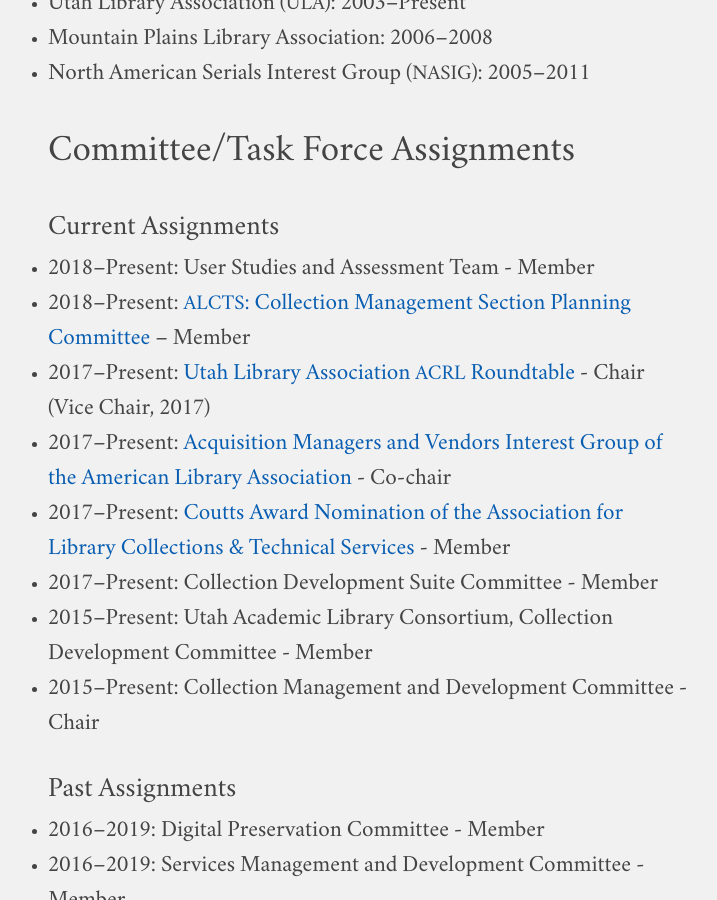
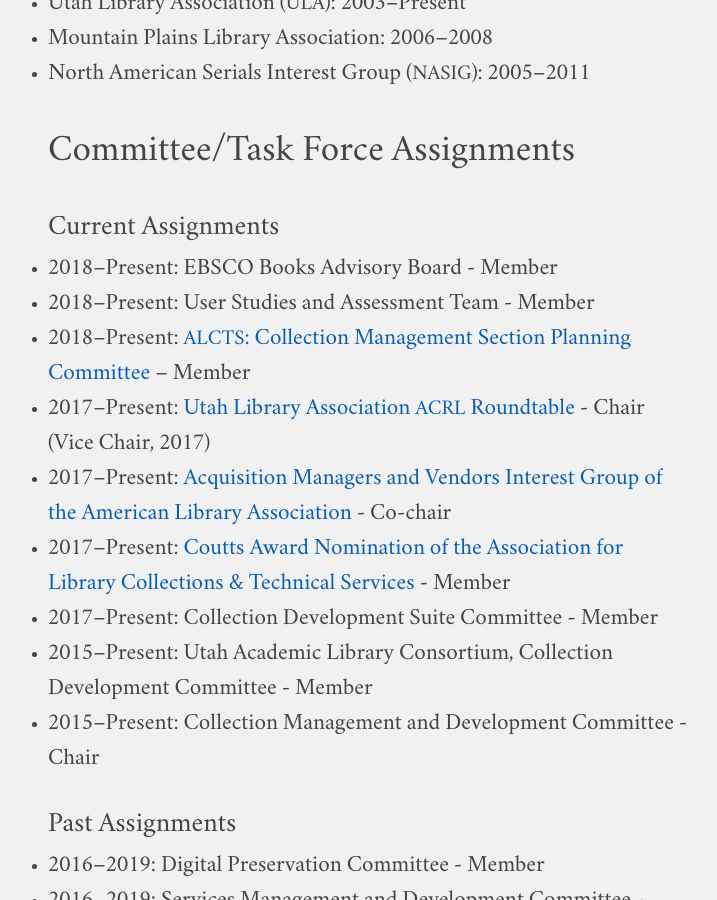
Before and after one commit to jaredhowland/jaredhowland.github.io, a Jekyll site: the page built from content/vita.md, in a window 1280 px wide and 900 px high, scrolled down 12873 px. Shown: the whole window, without its empty margins (272-989 px from the left). Built offline with Jekyll 4.4.1, drawn with Linux system fonts in a browser that asks for light colours.

Commit message:
Update vita.md

```diff
--- a/content/vita.md
+++ b/content/vita.md
@@ -177,6 +177,7 @@ Implemented a Journals A–Z list, OpenURL link resolver, and an Electronic Reso
 ## Committee/Task Force Assignments ##
 
 ### Current Assignments ###
+* 2018–Present: EBSCO Books Advisory Board - Member
 * 2018–Present: User Studies and Assessment Team - Member
 * 2018–Present: [<span class="caps">ALCTS</span>: Collection Management Section Planning Committee][15] – Member
 * 2017–Present: [Utah Library Association <span class="caps">ACRL</span> Roundtable][16] - Chair (Vice Chair, 2017)
```
